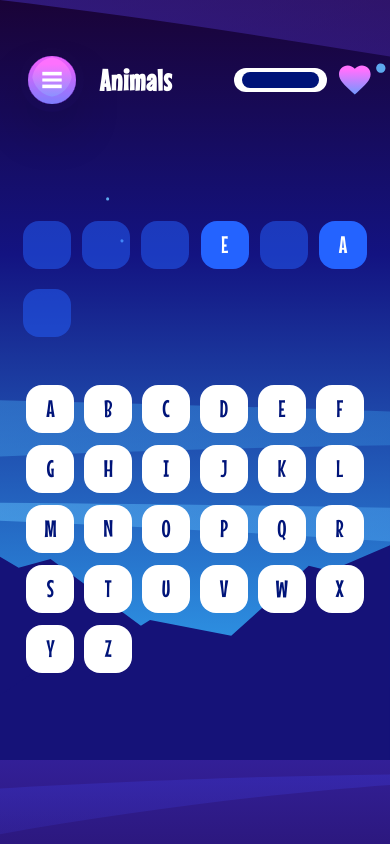
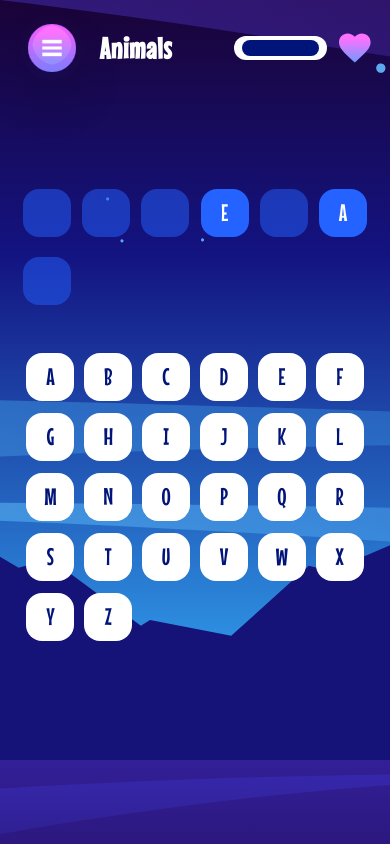
Before and after one commit to DuxEva/hangman-game, an Angular app: page /categories/Animals in a window 390 px wide. Built offline with nearby package versions, Linux system fonts and the light colour scheme.

Commit message:
wrap up responsiveness

```diff
--- a/src/app/pages/play-game/play-game.component.html
+++ b/src/app/pages/play-game/play-game.component.html
@@ -1,5 +1,5 @@
 <div class="h-full max-sm:py-2 text-white relative">
-  <div class="w-[70%] max-lg:w-[90%] mx-auto py-10 h-full">
+  <div class="w-[70%] max-lg:w-[90%] mx-auto py-10 max-sm:py-2 h-full">
     <div class="w-full flex items-center gap-10 max-sm:gap-5 justify-between">
       <div
         class="flex gap-10 items-center max-sm:gap-4"
```
